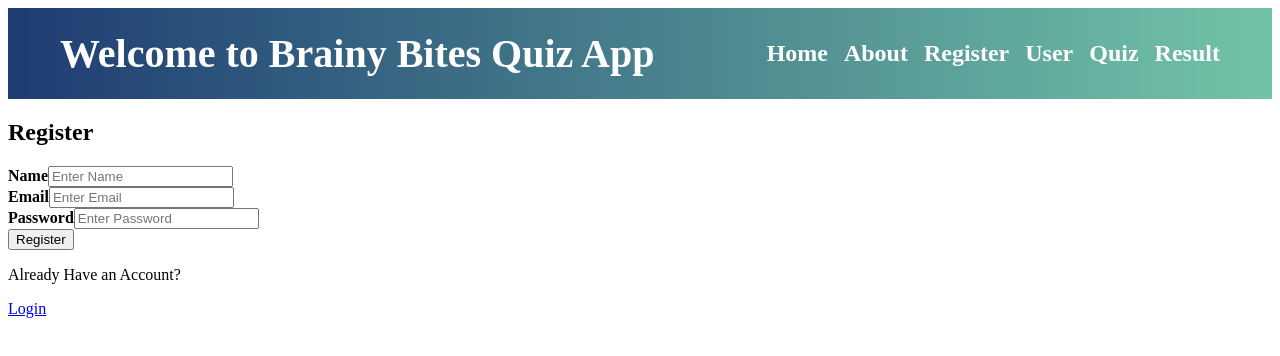
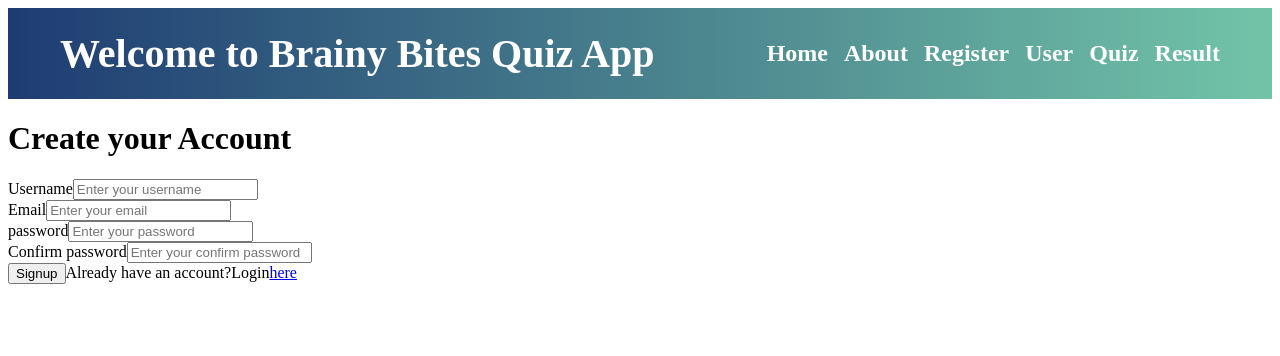
Before and after one commit to Kavithachinnusamy20/Capstone_Brainy_Bites, a React (Vite) app in the folder Client/: page /Register in a window 1280 px wide. Shown: the top 356 px of the page. Built offline with nearby package versions, Linux system fonts and the light colour scheme.

Commit message:
Invoking user validations in the form

```diff
--- a/Client/src/Components/Register.jsx
+++ b/Client/src/Components/Register.jsx
@@ -1,76 +1,87 @@
- import { useState } from 'react';
-import React from 'react'
-  import Navbar from './Navbar'
-  import axios from "axios";
-import {Link} from "react-router-dom"
+import React from 'react';
+
+import useForm from '../hooks/useForm';
+
+const Register = () => {
+
+    const { handleChange, values, handleSubmit,errors } = useForm();
+
+    return (
+        <div className ="form-content-right">
+            <h1>Create your Account</h1>
+            <form className="form" onSubmit={handleSubmit} >
+                    <div className="form-inputs">
+                        <label htmlFor="username" className='form-label'>
+                        Username
+                        </label>
+                        <input
+                            type="text"
+                            id ="username"
+                            name ="username"
+                            className ="form-input"
+                            placeholder="Enter your username"
+                            value={values.username}
+                            onChange={handleChange}
+                        />
+                        {errors.username && <p>{errors.username}</p>}
+                </div>
+
+                <div className="form-inputs">
+                <label htmlFor="email" className='form-label'>
+                    Email
+                    </label>
+                <input
+                    type="text"
+                    id="email"
+                    name ="email"
+                    className ="fprm-input"
+                    placeholder="Enter your email"
+                    value ={values.email}
+                    onChange={handleChange}
+                />
+                   {errors.email && <p>{errors.email}</p>}
+                </div>
+
+                <div className="form-inputs">
+                <label htmlFor="password" className='form-label'>
+                password
+                </label>
+                <input
+                    type="password"
+                    id="password"
+                    name ="password"
+                    className ="form-input"
+                    placeholder="Enter your password"
+                    value ={values.password}
+                    onChange={handleChange}
+                />
+                   {errors.password && <p>{errors.password}</p>}
+                </div>
 
 
- const Register =() =>{
+                <div className="form-inputs">
+                <label htmlFor="password2" className='form-label'>
+                Confirm password
+                </ label>
+                <input
+                    type="password"
+                    id="password2"
+                    name ="password2"
+                    className ="form-input"
+                    placeholder="Enter your confirm password"
+                    value ={values.password2}
+                    onChange={handleChange}
+                />
+                    {errors.password2 && <p>{errors.password2}</p>}
+                </div>
 
-     const [name, setName] = useState()
-    const [email, setEmail] = useState()
-    const [password, setPassword] = useState()
+                <button className ="form-input btn" type ="submit">Signup </button>
+                <span className="form-input-login">
+                    Already have an account?Login<a href='#'>here</a>
+                </span>
+            </form>
+        </div>
+    )
+}
 
-     const handleSubmit =(e)=>{
-        e.preventDefault()
-        axios.post('http://localhost:8080/register',{name,email,password})
-        .then(result => console.log(result))
-        .catch(err=> console.log(err))
-    }
-
-
-    return (
-        <div className="signup-container">
-        <div className="signup-box">
-        <h2>Register</h2>
-        <form onSubmit={handleSubmit}>
-        <div className="form-group">
-        <label htmlFor="name"><strong>Name</strong></label>
-        <input
-        type="text"
-        placeholder="Enter Name"
-        autoComplete="off"
-        name="name"
-        className="form-input"
-        onChange ={(e)=>setName(e.target.value)}
-        />
-        </div>
-
-        <div className="form-group">
-        <label htmlFor="email"><strong>Email</strong></label>
-        <input
-        type="email"
-        placeholder="Enter Email"
-        autoComplete="off"
-        name="email"
-        className="form-input"
-        onChange ={(e)=>setEmail(e.target.value)}
-        />
-        </div>
-
-        <div className="form-group">
-        <label htmlFor="password"><strong>Password</strong></label>
-        <input
-        type="password"
-        placeholder="Enter Password"
-        autoComplete="off"
-        name="password"
-        className="form-input"
-        onChange ={(e)=>setPassword(e.target.value)}
-        />
-        </div>
-
-        <button type="submit" className="form-button">
-        Register
-        </button>
-
-        <p className="login-text">Already Have an Account?</p>
-        <Link to="/login" type="button" className="login-button">
-        Login
-        </Link>
-        </form>
-        </div>
-        </div>
-    );
- }
- export default Register
+export default Register;
```
